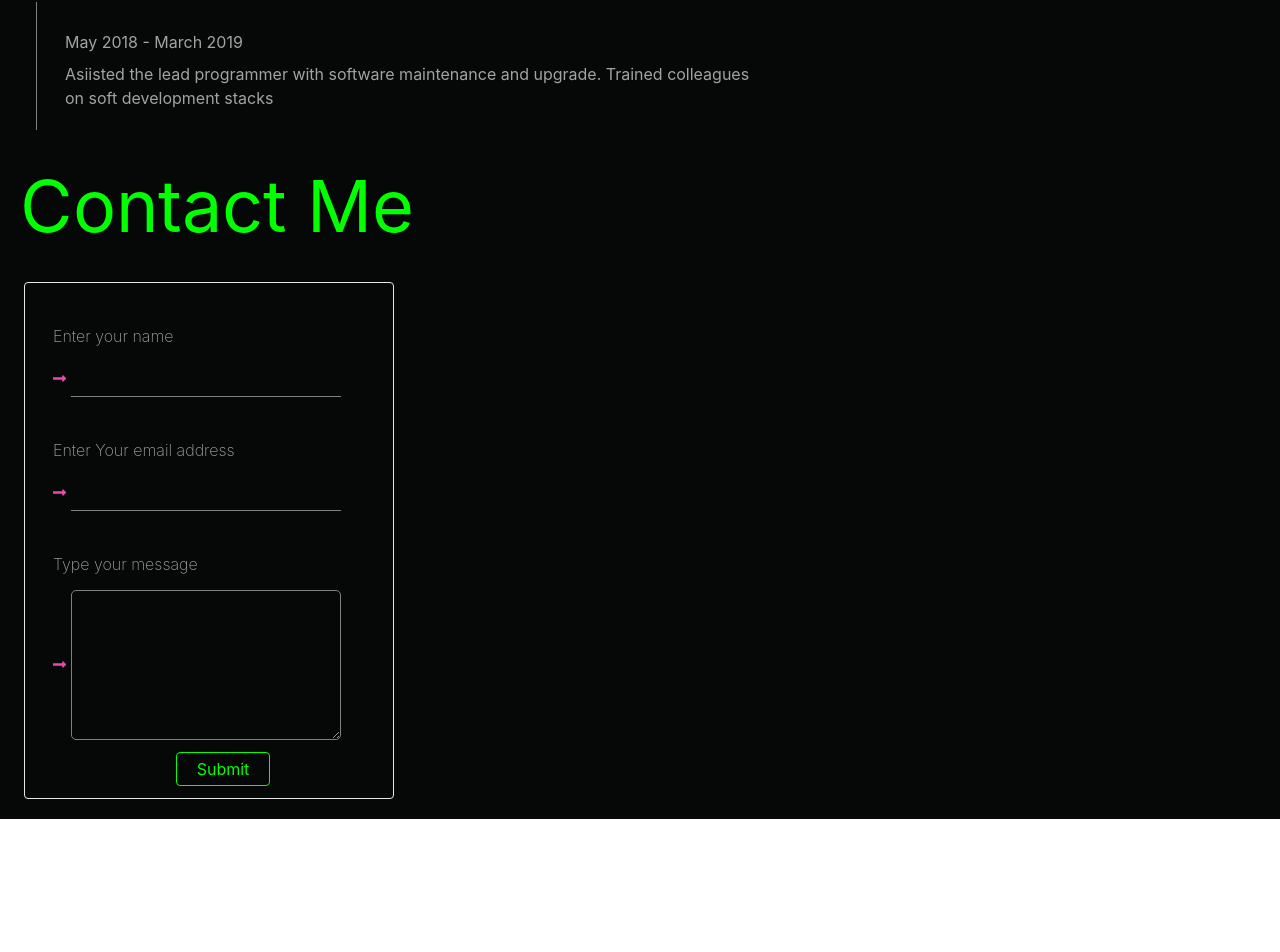
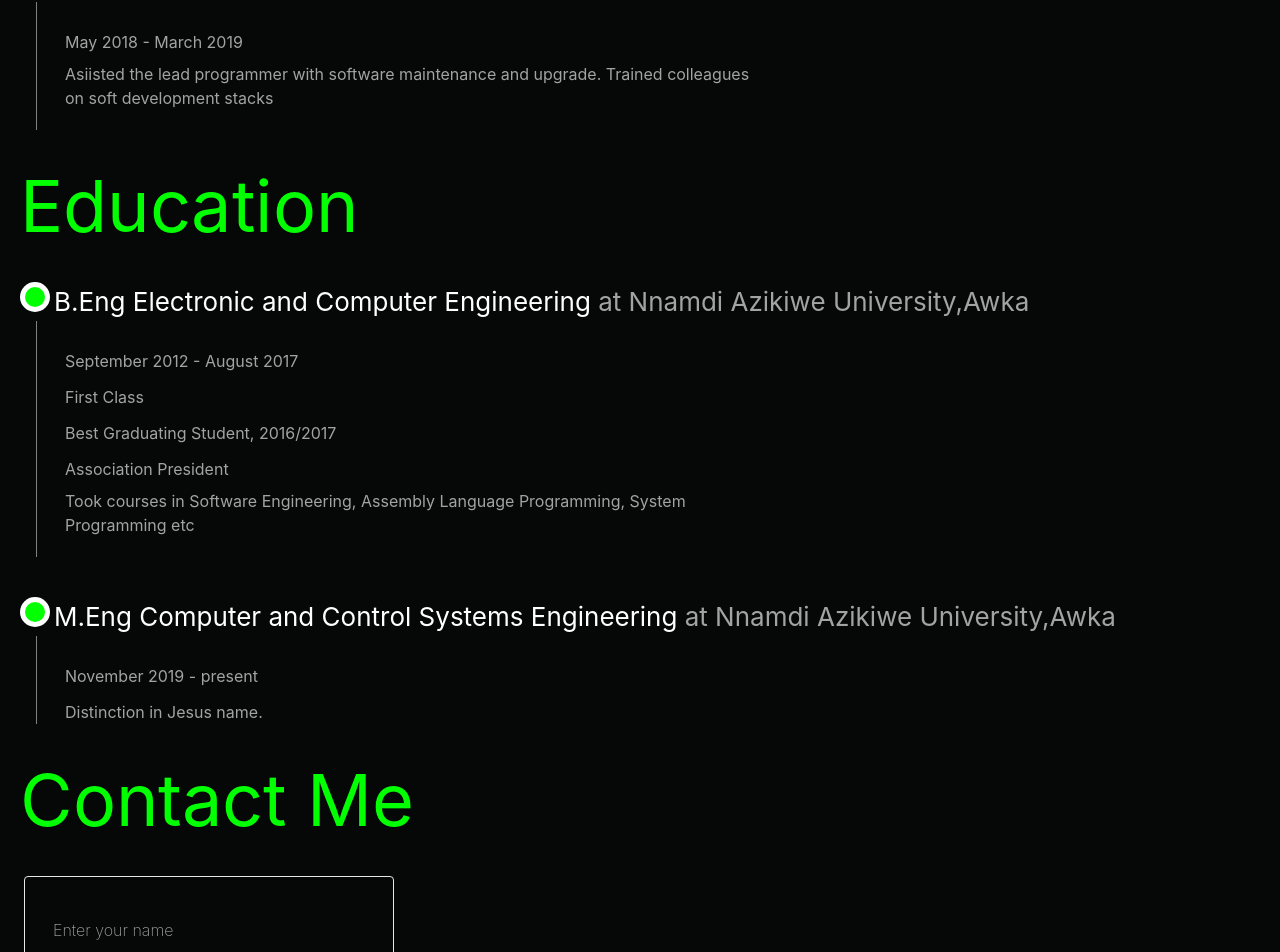
Before and after one commit to Quado2/portfolio, a React (Create React App) app: page / in a window 1280 px wide. Shown: the part 2463-3415 px from the top of the page. Before the commit the page ends 3282 px from the top, so only its background shows below. Built offline with nearby package versions, Linux system fonts and the light colour scheme.

Commit message:
added education

```diff
--- a/src/App.js
+++ b/src/App.js
@@ -11,6 +11,7 @@
 import Experience from './Containers/Experience/Experience';
 import ContactForm from './Containers/ContactForm/ContactForm';
 import zuriImage from './images/zuri_logo.png'
+import Education from './Containers/Education/Education'
 
 function App() {
 
@@ -45,6 +46,7 @@
           <About />
           <Portfolio />
           <Experience />
+          <Education />
           <ContactForm />
         </div>
         }
--- /dev/null
+++ b/src/Components/School/School.js
@@ -0,0 +1,33 @@
+import './School.scss'
+
+
+function School (props){
+
+    const {grade, awards, dept, school, courses, period, role} = props
+
+    return(
+        <div className='school w-100'>
+           <div className=' w-100 flex '>
+               <div className= ' outer-ball bg-skin-base w-7 h-7 rounded-3xl flex justify-center items-center'>
+                    <div className='inner-ball w-5 h-5 bg-skin-button rounded-3xl'></div>
+                </div>
+                <h3 className=' pl-1 text-skin-base w-100 text-left '>
+                    {dept}
+                    <span className='text-skin-muted'> {'at '+school} </span>
+                </h3>
+           </div>
+
+            <div className='details mb-10 text-base text-skin-muted text-left
+                     mx-4  px-7'>
+                <h4 className='pt-7'>{period}</h4>
+                <h4 className='pt-3'>{grade}</h4>
+                {awards?  <h4 className='pt-3'>{awards}</h4>:null}
+                {role? <h4 className='pt-3'>{role}</h4>: null }
+                {courses? <p className =' mt-2 pb-5 '>{courses}</p>: null}
+            </div>
+        </div>
+    )
+}
+
+
+export default School
--- /dev/null
+++ b/src/Components/School/School.scss
@@ -0,0 +1,10 @@
+.school .details{
+    border-left: 1px solid gray;
+    max-width: 750px;
+}
+
+.school .outer-ball{
+    min-width: 30px;
+    height: 30px;
+    border-radius: 50%;
+}
--- a/src/Containers/Education/Education.js
+++ b/src/Containers/Education/Education.js
@@ -1,5 +1,32 @@
+
 import './Education.scss'
+import RollText from '../../Components/RollText/RollText'
+import School from '../../Components/School/School'
+function Education() {
 
-function Education (props) {
+    return(
+        <div className='education w-100 m-5'>
+            <div className=' mb-10 text-left  text-skin-button text-5xl sm:text-7xl '>
+                <RollText text='Education' />
+            </div>
+            <div className='p-0'>
+                <School dept='B.Eng Electronic and Computer Engineering'
+                      school='Nnamdi Azikiwe University,Awka'
+                      period='September 2012 - August 2017'
+                      grade='First Class'
+                      awards='Best Graduating Student, 2016/2017'
+                      role='Association President'
+                      courses='Took courses in Software Engineering, Assembly Language Programming, System Programming etc '
 
+                      />
+                <School  dept='M.Eng Computer and Control Systems Engineering'
+                      school='Nnamdi Azikiwe University,Awka'
+                      period='November 2019 - present'
+                      grade="Distinction in Jesus name."/>
+
+            </div>
+        </div>
+    )
 }
+
+export default Education
```
Also changed, not shown: src/Containers/Education/Education.css (deleted), src/Containers/Education/Education.scss (added).
